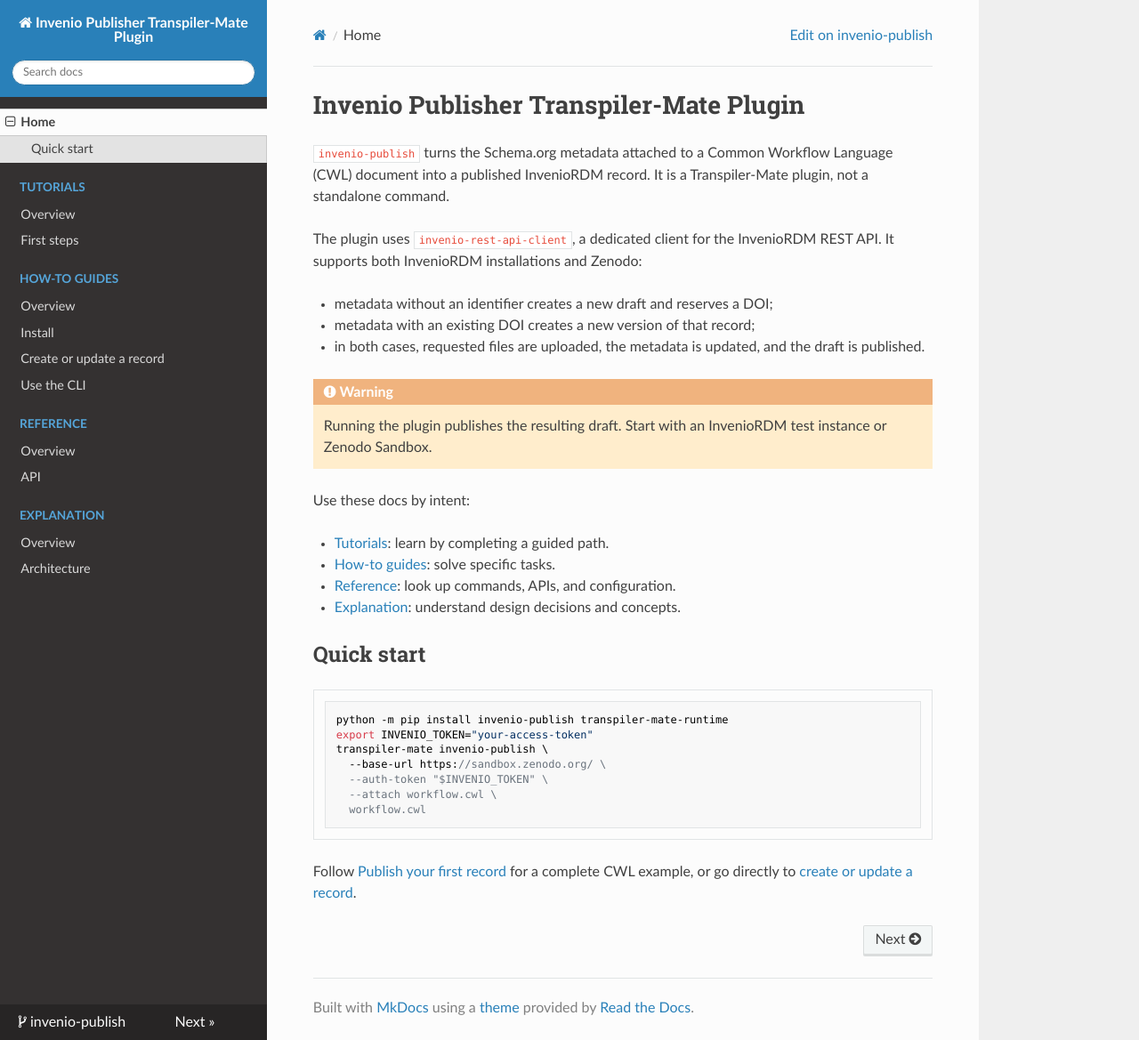
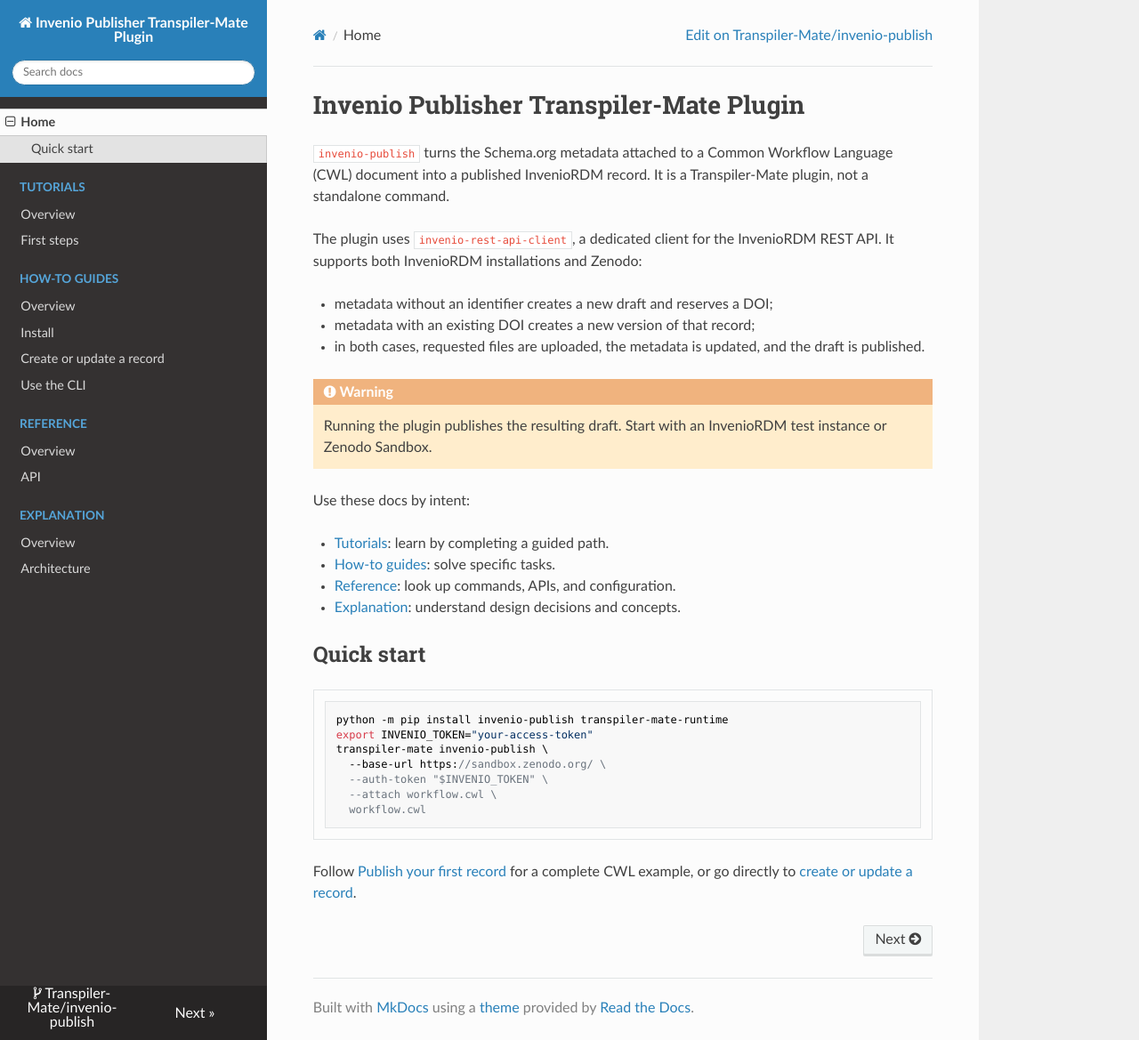
Before and after one commit to transpiler-mate/invenio-publish, an MkDocs documentation site: the page built from docs/index.md, in a window 1280 px wide and 1169 px high. Shown: the whole window at 89% size. Built offline with MkDocs 1.6.1, drawn with Linux system fonts in a browser that asks for light colours; nearby versions of some CDN libraries.

Commit message:
docs: repo name

```diff
--- a/mkdocs.yaml
+++ b/mkdocs.yaml
@@ -16,7 +16,7 @@
 site_description: Publish CWL metadata to InvenioRDM and Zenodo with Transpiler-Mate.
 site_url: https://Transpiler-Mate.github.io/invenio-publish/
 repo_url: https://github.com/Transpiler-Mate/invenio-publish
-repo_name: invenio-publish
+repo_name: Transpiler-Mate/invenio-publish
 edit_uri: edit/main/docs/
 
 docs_dir: docs
```
